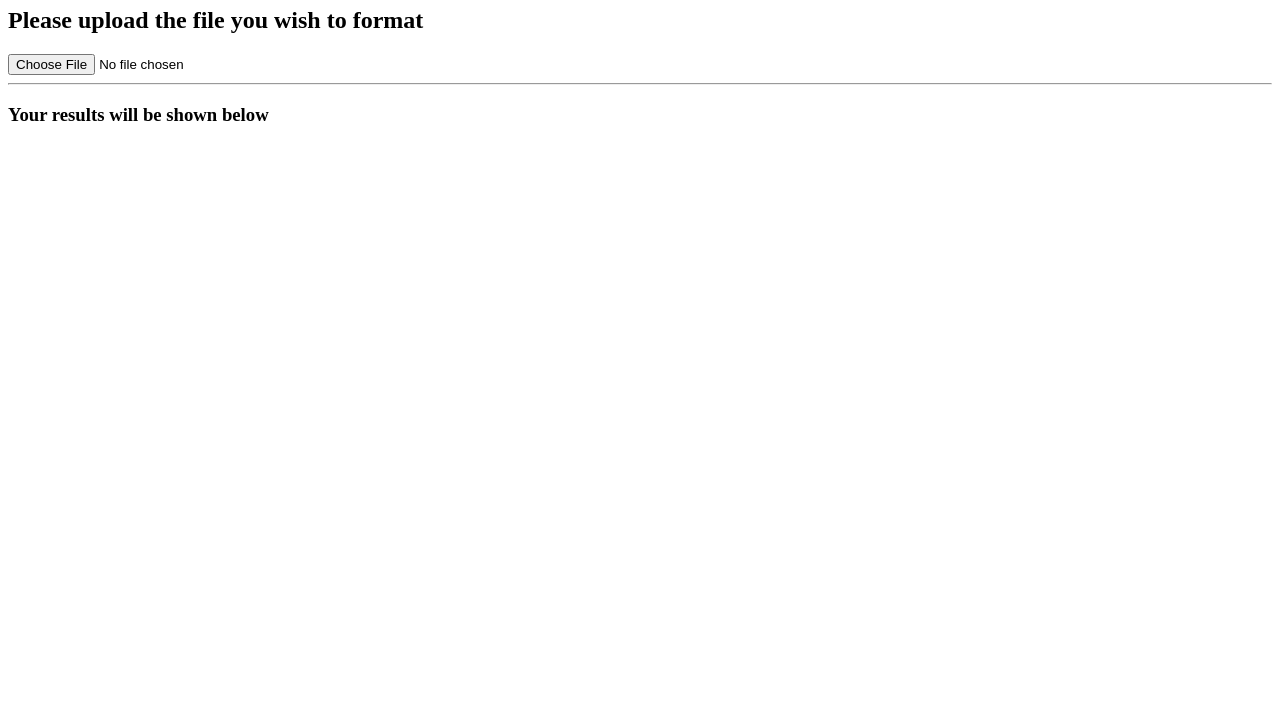
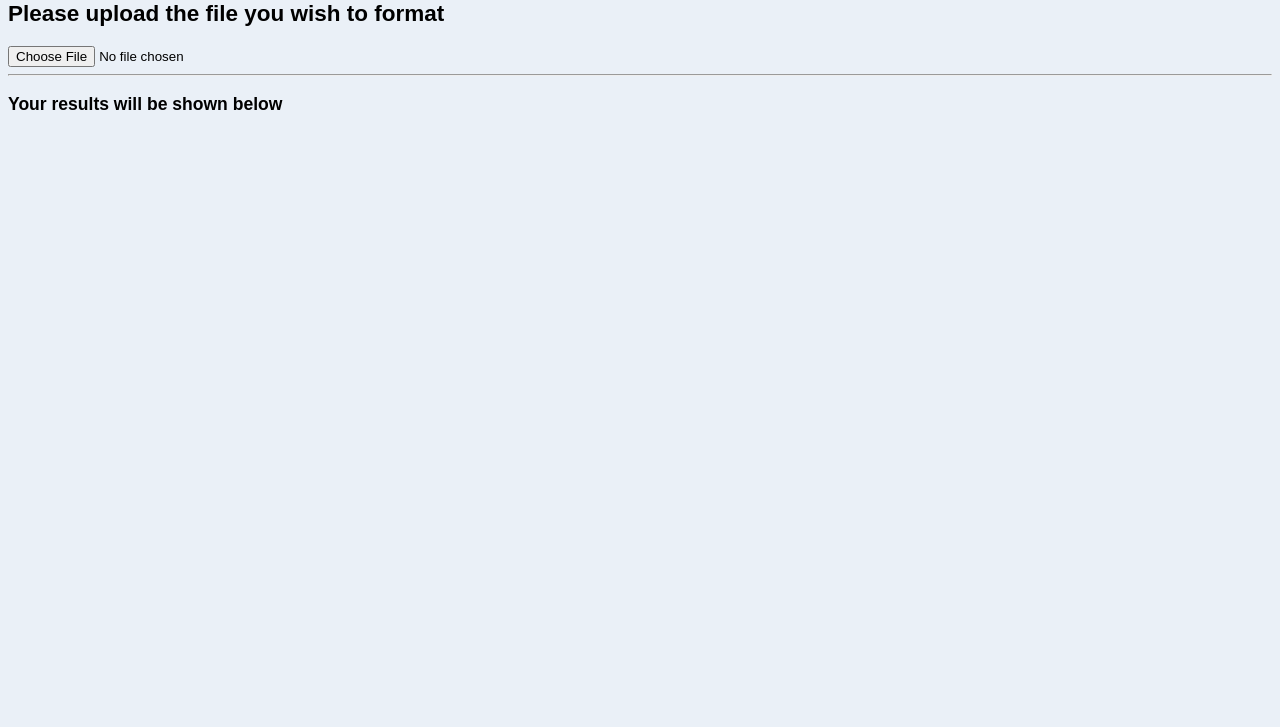
Before and after one commit to robschroeder333/webFileConverter, a website: page index.html in a window 1280 px wide. Shown: the part 73-800 px from the top of the page. Drawn offline with Linux system fonts and the light colour scheme.

Commit message:
feat: basic css

```diff
--- a/index.html
+++ b/index.html
@@ -4,7 +4,7 @@
     <title></title>
     <meta charset="UTF-8">
     <meta name="viewport" content="width=device-width, initial-scale=1">
-    <!-- <link href="css/style.css" rel="stylesheet"> -->
+    <link href="style.css" rel="stylesheet">
   </head>
   <body>
     <script defer src="./app.js" type="text/javascript"></script>
--- /dev/null
+++ b/style.css
@@ -0,0 +1,4 @@
+body {
+  background-color: #EAF0F7;
+  font: 15px arial, sans-serif;
+}
```
